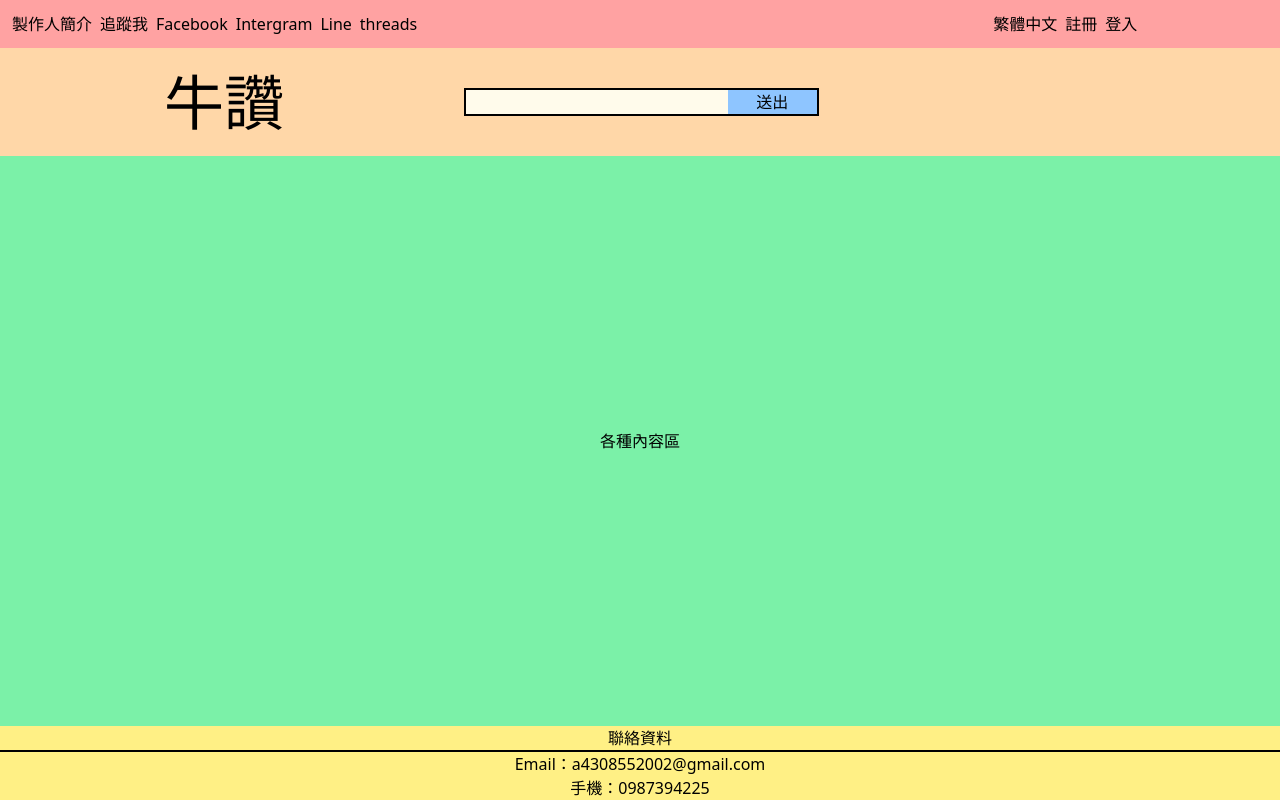
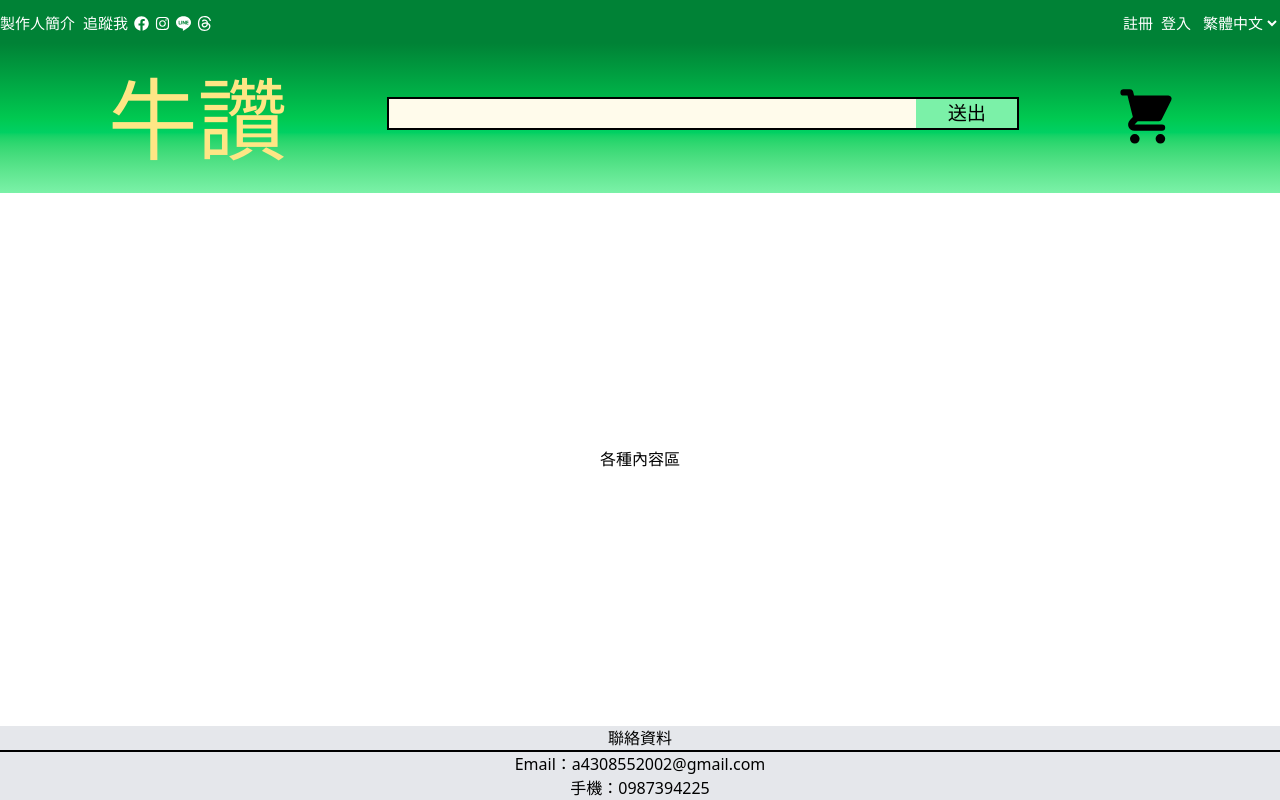
Before and after one commit to andylin0127/my-shop-test, a React (Vite) app: page / in a window 1280 px wide. Built offline with nearby package versions, Linux system fonts and the light colour scheme.

Commit message:
設計/調整 版面

```diff
--- a/package.json
+++ b/package.json
@@ -11,7 +11,8 @@
   },
   "dependencies": {
     "react": "^19.1.0",
-    "react-dom": "^19.1.0"
+    "react-dom": "^19.1.0",
+    "react-icons": "^5.5.0"
   },
   "devDependencies": {
     "@eslint/js": "^9.30.1",
--- a/src/App.jsx
+++ b/src/App.jsx
@@ -6,14 +6,16 @@ import Footer from './component/footer'
 
 function App() {
   return (
-    <div className='flex flex-col min-h-screen' >
+  <div className=''>
+    <div className=' flex flex-col min-h-screen ' >
       <Header/>
       <Subheader/>
       <main className='flex-1 flex'>
-      <Main />
+      <Main/>
       </main>
       <Footer/>
     </div>
+  </div>
   )
 }
 
--- a/src/component/footer.jsx
+++ b/src/component/footer.jsx
@@ -1,7 +1,7 @@
 export default function Footer(){
 
     return (
-        <div className="bg-yellow-200 text-center">
+        <div className="bg-gray-200 text-center">
             <div className=" border-b-2">聯絡資料</div>
             <ul>
                 <li>Email：a4308552002@gmail.com</li>
--- a/src/component/header.jsx
+++ b/src/component/header.jsx
@@ -1,19 +1,27 @@
+import { FaFacebook, FaInstagram } from "react-icons/fa";
+import { SiLine, SiThreads } from "react-icons/si";
+
+
 export default function Header(){
 
 
     return (
-        <div className="flex gap-2 bg-red-300 p-3">
-            <div><a href="https://andylin0127.github.io/test-git/">製作人簡介</a></div>
-            <ul className="flex gap-2">追蹤我
-                <li><a href="">Facebook</a></li>
-                <li><a href="">Intergram</a></li>
-                <li><a href="">Line</a></li>
-                <li><a href="">threads</a></li>
+        <div className="flex gap-2 text-white bg-green-700 pt-3 pb-2 ">
+            <div className="min-w-[50px] text-[clamp(10px,1.5vw,15px)]"><a href="https://andylin0127.github.io/test-git/">製作人簡介</a></div>
+            <ul className="flex items-center gap-1.5 min-w-[15px] text-[clamp(10px,1.5vw,15px)]">追蹤我
+                <li><a href=""><FaFacebook/></a></li>
+                <li><a href=""><FaInstagram/></a></li>
+                <li><a href=""><SiLine/></a></li>
+                <li><a href=""><SiThreads/></a></li>
             </ul>
-            <div className=" mx-70 "></div>
-            <div>繁體中文</div>
-            <div>註冊</div>
-            <div>登入</div>
+            <div className=" flex-1 "></div>
+            <button className="text-[clamp(10px,1.5vw,15px)]" >註冊</button>
+            <button className="text-[clamp(10px,1.5vw,15px)]">登入</button>
+            <select name="language" className="text-[clamp(10px,1.5vw,15px)]">
+                <option value="chinese" className="text-black">繁體中文</option>
+                <option value="English" className="text-black">English</option>
+            </select>
+
         </div>
     )
 }
--- a/src/component/main.jsx
+++ b/src/component/main.jsx
@@ -2,8 +2,9 @@ export default function Main(){
 
 
     return (
-        <div className="bg-green-300  flex items-center justify-center flex-1">
-            <div>各種內容區</div>
+        <div className="bg-white-300  flex flex-col items-center justify-center flex-1">
+            <div className="">各種內容區</div>
+            <div></div>
         </div>
     )
 }
--- a/src/component/subheader.jsx
+++ b/src/component/subheader.jsx
@@ -1,4 +1,4 @@
-
+import { HiShoppingCart } from "react-icons/hi";
 
 export default function Subheader(){
 
@@ -8,12 +8,17 @@ export default function Subheader(){
 }
 
     return (
-        <div className="flex bg-orange-200 p-6 items-center">
-            <div className="mr-10 text-6xl px-35"><a href="">牛讚</a></div>
-            <form className="flex border-2 " onSubmit={handleSubmit}>
-                <input className="bg-amber-50 w-full" type="text" name="username" />
-                <button className="bg-blue-300 w-30" type="submit">送出</button>
-            </form>
+        <div className="flex bg-gradient-to-b from-green-700 via-green-500 to-green-300 p-2 items-center">
+            <div className="min-w-[30%] text-amber-200 text-[clamp(25px,7vw,100px)] flex justify-center ">
+                <a href="">牛讚</a>
+            </div>
+            <div className="flex justify-center min-w-[50%] text-[clamp(15px,1.5vw,20px)] pb-2 ">
+                <form className="flex border-2 flex-1" onSubmit={handleSubmit}>
+                 <input className="bg-amber-50 w-full" type="text" name="username" />
+                 <button className="bg-green-300 w-30" type="submit">送出</button>
+                </form>
+            </div>
+            <div className="min-w-[20%] text-center flex justify-center text-[clamp(20px,5vw,80px)]" ><HiShoppingCart/></div>
         </div>
     )
 }
--- a/src/index.css
+++ b/src/index.css
@@ -1 +1,8 @@
 @import "tailwindcss";
+
+html, body {
+  height: 100%;
+  margin: 0;
+  padding: 0;
+  overflow-x: hidden; /* 防止水平捲軸 */
+}
```
Also changed, not shown: 1 other file (tests, documents, lock files or other folders).
